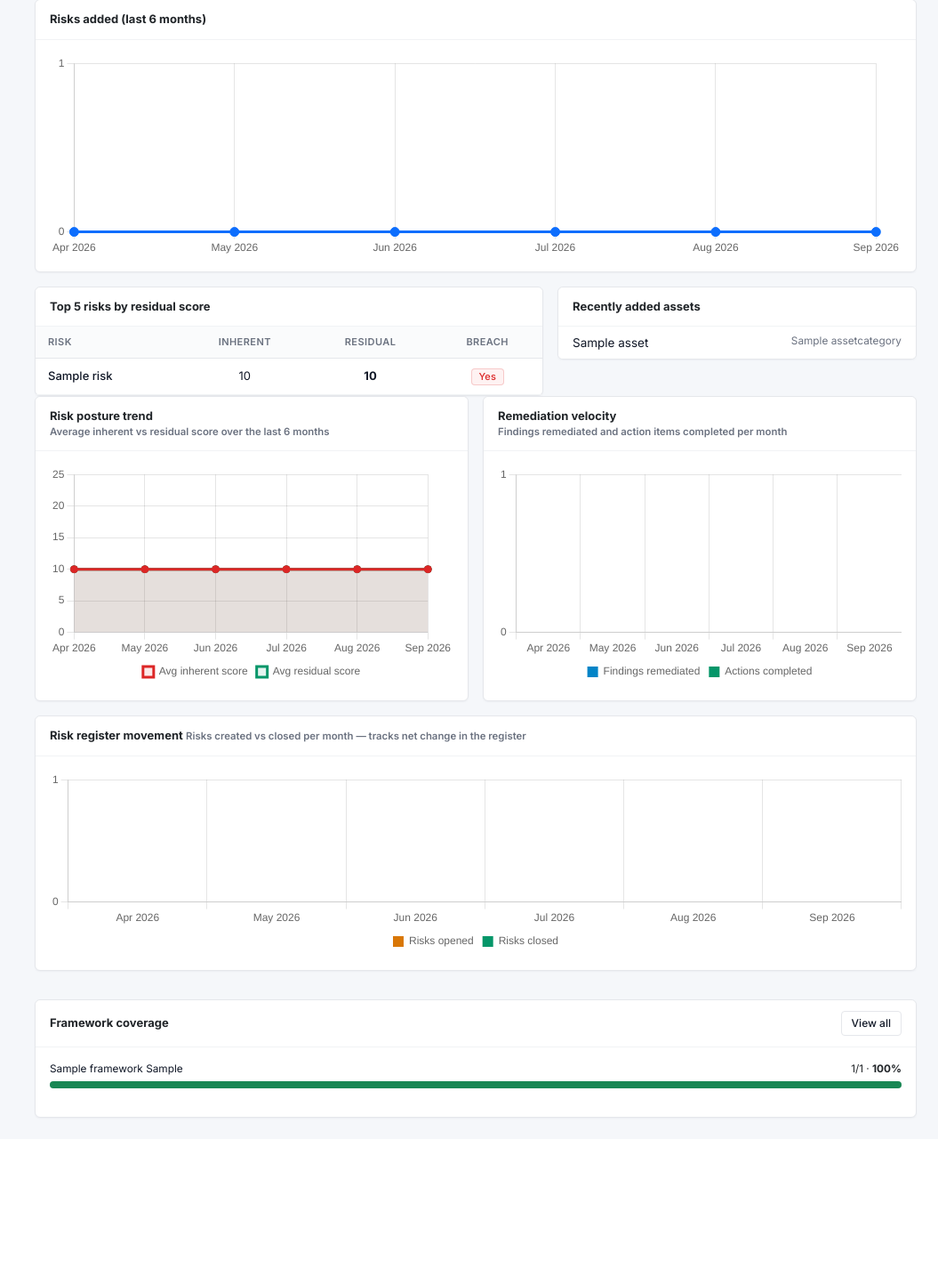
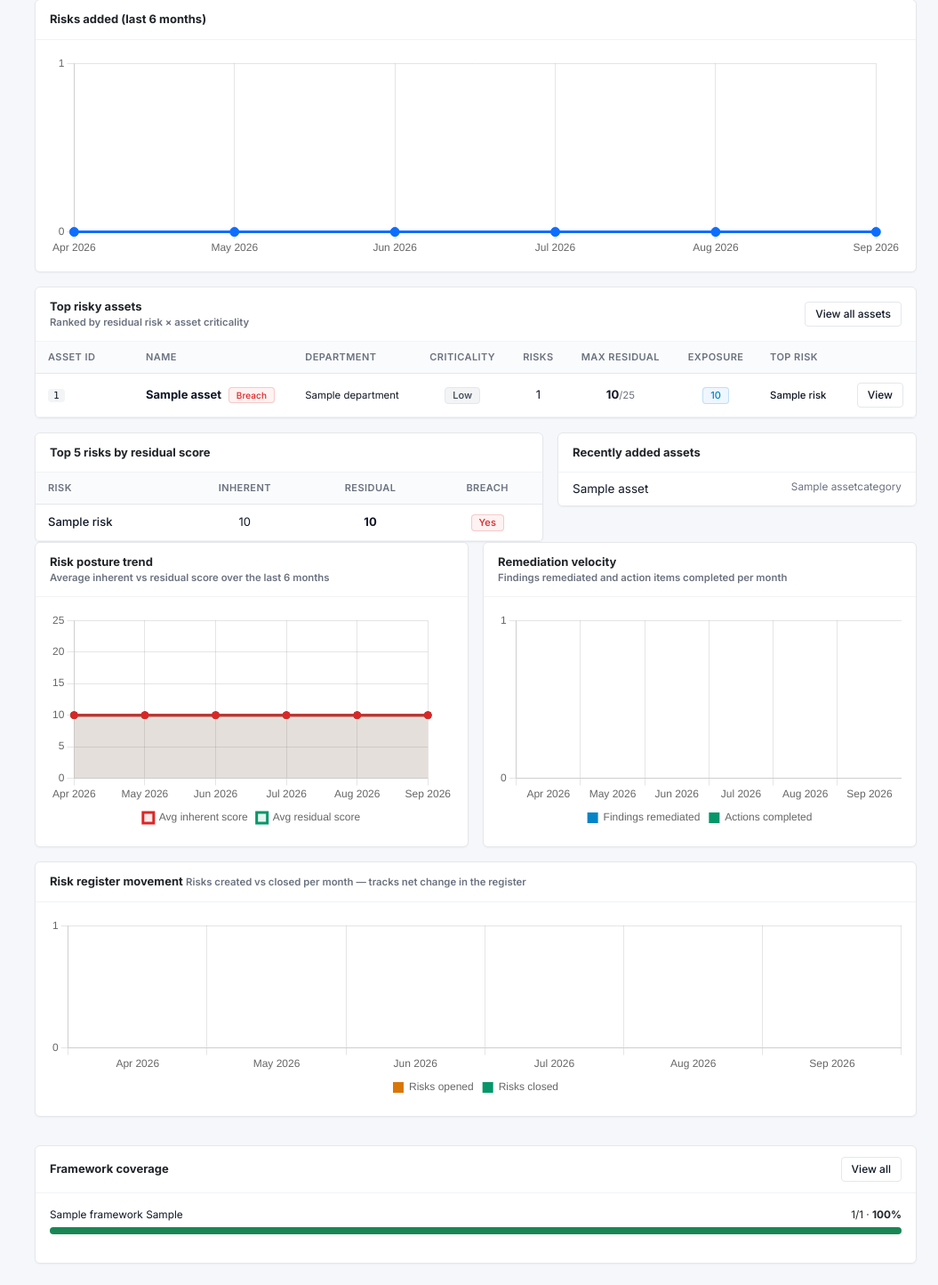
Before and after one commit to SujalAdhikari-Hacker/GRC-Nexus, a Django app: page / in a window 1280 px wide. Shown: the part 1009-2453 px from the top of the page at 89% size, without its empty margins (225-1280 px from the left). Before the commit the page ends 2266 px from the top, so only its background shows below. Run offline with Django 4.2, Linux system fonts and the light colour scheme; a user stored in the database is signed in; tables that the repository leaves empty hold one stand-in row (values such as "Sample post"); some libraries are stand-ins or nearby versions.

Commit message:
Add Top Risky Assets widget to dashboard

```diff
--- a/app/core/views.py
+++ b/app/core/views.py
@@ -119,6 +119,27 @@ class DashboardView(LoginRequiredMixin, TemplateView):
             'medium':   sum(1 for r in risks if 6 <= r.inherent_score < 12),
             'low':      sum(1 for r in risks if r.inherent_score < 6),
         }
+        # Top risky assets
+        asset_rows = []
+        for asset in assets.select_related('owner_dept', 'vendor'):
+            asset_risks = list(asset.risks.all())
+            if not asset_risks:
+                continue
+            max_residual = max((r.residual_score or 0) for r in asset_risks)
+            sum_residual = sum((r.residual_score or 0) for r in asset_risks)
+            breached = any(r.appetite_breached for r in asset_risks)
+            exposure = max_residual * (asset.criticality or 1)
+            asset_rows.append({
+                'asset': asset,
+                'risk_count': len(asset_risks),
+                'max_residual': max_residual,
+                'sum_residual': sum_residual,
+                'breached': breached,
+                'exposure': exposure,
+                'top_risk': max(asset_risks, key=lambda r: r.residual_score or 0),
+            })
+        asset_rows.sort(key=lambda x: -x['exposure'])
+        top_risky_assets = asset_rows[:8]
 
         ctx.update({
             'asset_count': assets.count(),
@@ -131,6 +152,7 @@ class DashboardView(LoginRequiredMixin, TemplateView):
             'vendor_count': vendors.count(),
             'top_risks': risks.order_by('-residual_score')[:5],
             'recent_assets': assets.order_by('-created_at')[:5],
+            'top_risky_assets': top_risky_assets,
             'framework_rows': framework_rows,
             'is_super': is_super,
             'heatmap': heatmap,
--- a/app/templates/core/dashboard.html
+++ b/app/templates/core/dashboard.html
@@ -173,7 +173,71 @@
         </div>
     </div>
 </div>
-
+{# ─────────────── TOP RISKY ASSETS ─────────────── #}
+<div class="row g-3 mb-3">
+    <div class="col-12">
+        <div class="card">
+            <div class="card-header bg-white d-flex justify-content-between align-items-center">
+                <div>
+                    <strong>Top risky assets</strong>
+                    <small class="text-muted d-block">Ranked by residual risk × asset criticality</small>
+                </div>
+                <a href="{% url 'assets:list' %}" class="btn btn-sm btn-outline-dark">View all assets</a>
+            </div>
+            <div class="table-responsive">
+                <table class="table mb-0 align-middle">
+                    <thead class="table-light">
+                        <tr>
+                            <th style="width:110px;">Asset ID</th>
+                            <th>Name</th>
+                            <th>Department</th>
+                            <th class="text-center">Criticality</th>
+                            <th class="text-center">Risks</th>
+                            <th class="text-center">Max residual</th>
+                            <th class="text-center">Exposure</th>
+                            <th>Top risk</th>
+                            <th></th>
+                        </tr>
+                    </thead>
+                    <tbody>
+                    {% for row in top_risky_assets %}
+                        <tr>
+                            <td><a href="{% url 'assets:detail' row.asset.pk %}"><code>{{ row.asset.asset_id }}</code></a></td>
+                            <td>
+                                <a href="{% url 'assets:detail' row.asset.pk %}"><strong>{{ row.asset.name|truncatechars:50 }}</strong></a>
+                                {% if row.breached %}<span class="badge bg-danger ms-1" style="font-size:10px;">Breach</span>{% endif %}
+                            </td>
+                            <td><small>{{ row.asset.owner_dept.name }}</small></td>
+                            <td class="text-center">
+                                {% if row.asset.criticality == 4 %}<span class="badge bg-danger">Critical</span>
+                                {% elif row.asset.criticality == 3 %}<span class="badge bg-warning text-dark">High</span>
+                                {% elif row.asset.criticality == 2 %}<span class="badge bg-info text-dark">Medium</span>
+                                {% else %}<span class="badge bg-secondary">Low</span>{% endif %}
+                            </td>
+                            <td class="text-center">{{ row.risk_count }}</td>
+                            <td class="text-center"><strong>{{ row.max_residual }}</strong><small class="text-muted">/25</small></td>
+                            <td class="text-center">
+                                <span class="badge {% if row.exposure >= 80 %}bg-danger{% elif row.exposure >= 50 %}bg-warning text-dark{% else %}bg-info text-dark{% endif %}"
+                                      title="Max residual × asset criticality">
+                                    {{ row.exposure }}
+                                </span>
+                            </td>
+                            <td><small><a href="{% url 'risks:detail' row.top_risk.pk %}">{{ row.top_risk.title|truncatechars:45 }}</a></small></td>
+                            <td class="text-end">
+                                <a href="{% url 'assets:detail' row.asset.pk %}" class="btn btn-sm btn-outline-dark">View</a>
+                            </td>
+                        </tr>
+                    {% empty %}
+                        <tr><td colspan="9" class="text-center text-muted py-3">
+                            No asset-risk associations yet. Link risks to assets to see this ranking.
+                        </td></tr>
+                    {% endfor %}
+                    </tbody>
+                </table>
+            </div>
+        </div>
+    </div>
+</div>
 {# ─────────────── TOP RISKS + RECENT ASSETS ─────────────── #}
 <div class="row g-3">
     <div class="col-md-7">
```
